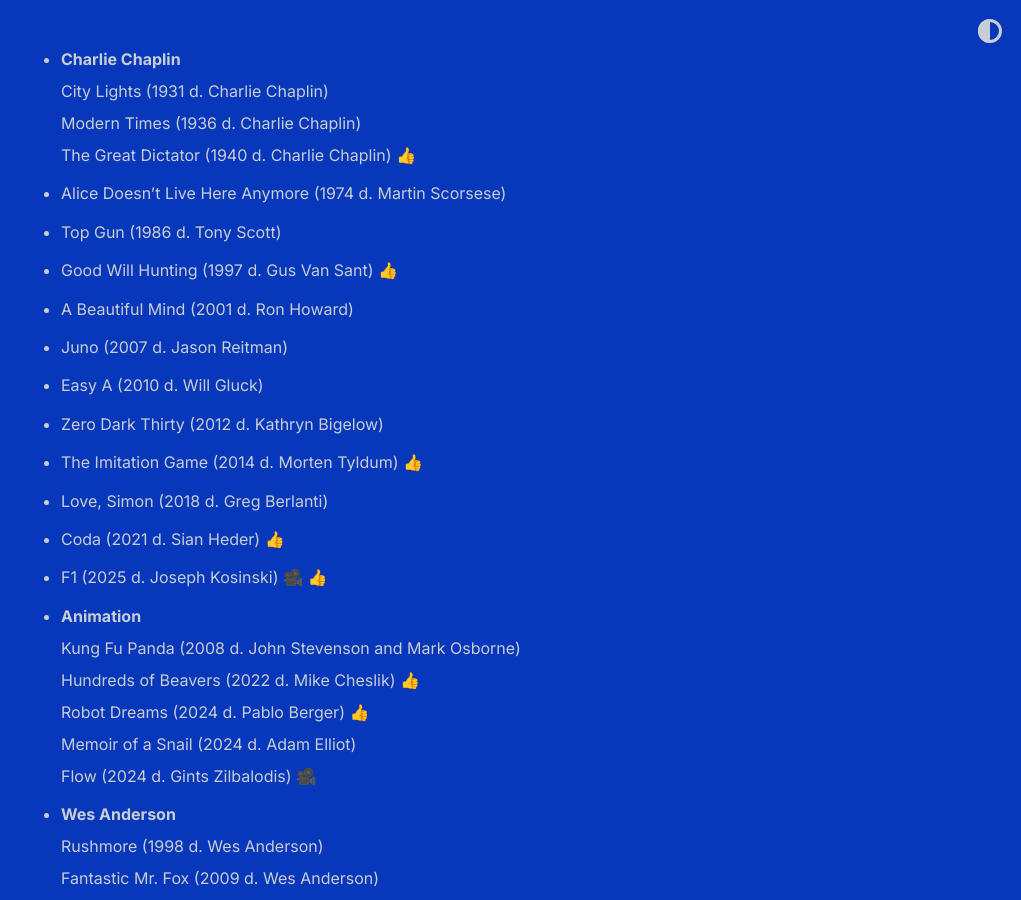
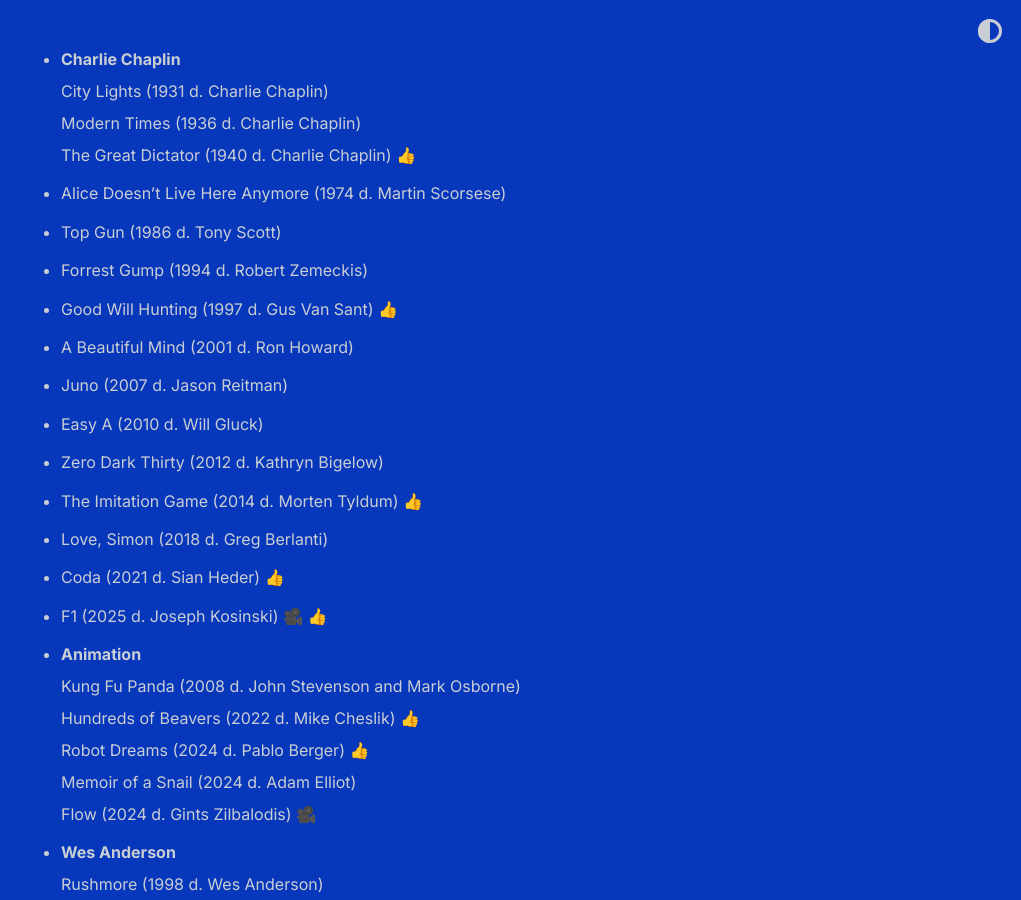
Before and after one commit to shihankanungo/shihankanungo.github.io, a Jekyll site: the page built from movies.md, in a window 1280 px wide and 900 px high, scrolled down 1253 px. Shown: the whole window, without its empty margins (259-1280 px from the left). Built offline with Jekyll 4.4.1, drawn with Linux system fonts in a browser that asks for light colours.

Commit message:
Update movies.md

```diff
--- a/movies.md
+++ b/movies.md
@@ -22,6 +22,7 @@
   The Great Dictator (1940 d. Charlie Chaplin)  👍
 - Alice Doesn't Live Here Anymore (1974 d. Martin Scorsese)
 - Top Gun (1986 d. Tony Scott)
+- Forrest Gump (1994 d. Robert Zemeckis)
 - Good Will Hunting (1997 d. Gus Van Sant)  👍
 - A Beautiful Mind (2001 d. Ron Howard)
 - Juno (2007 d. Jason Reitman)
```
